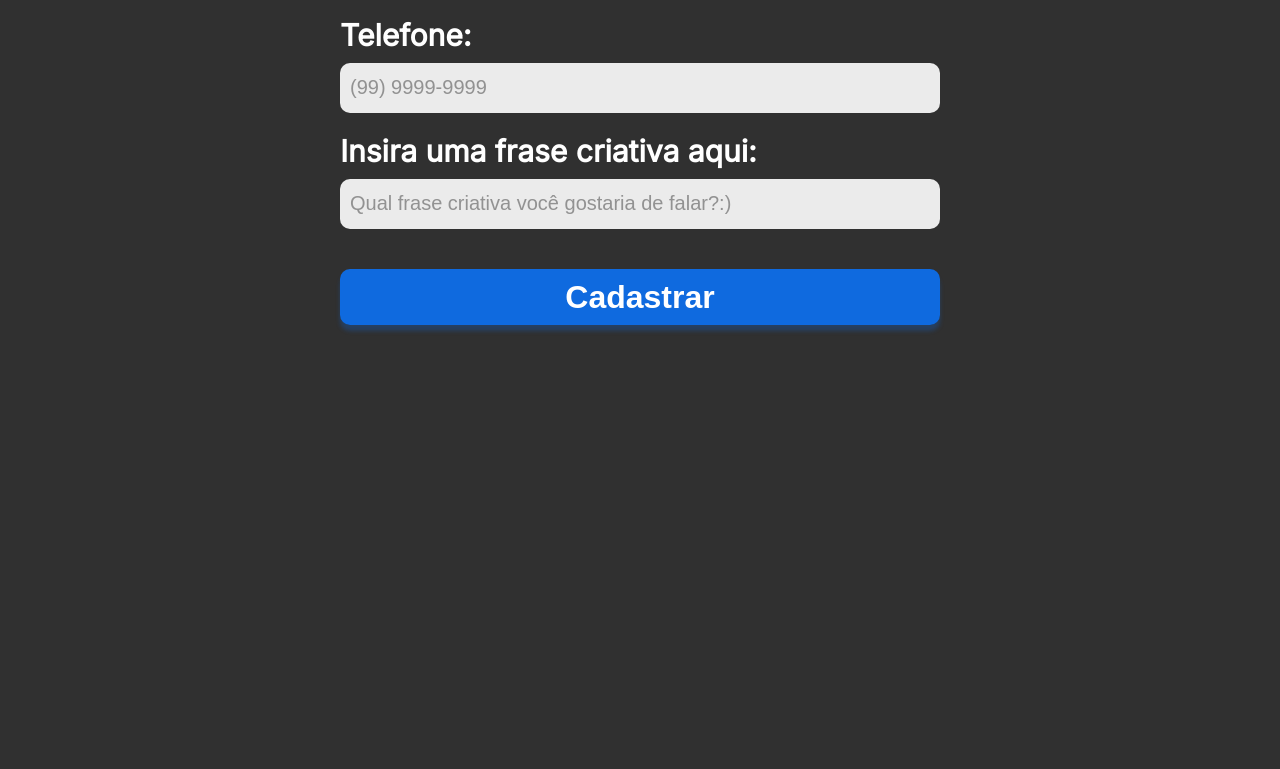
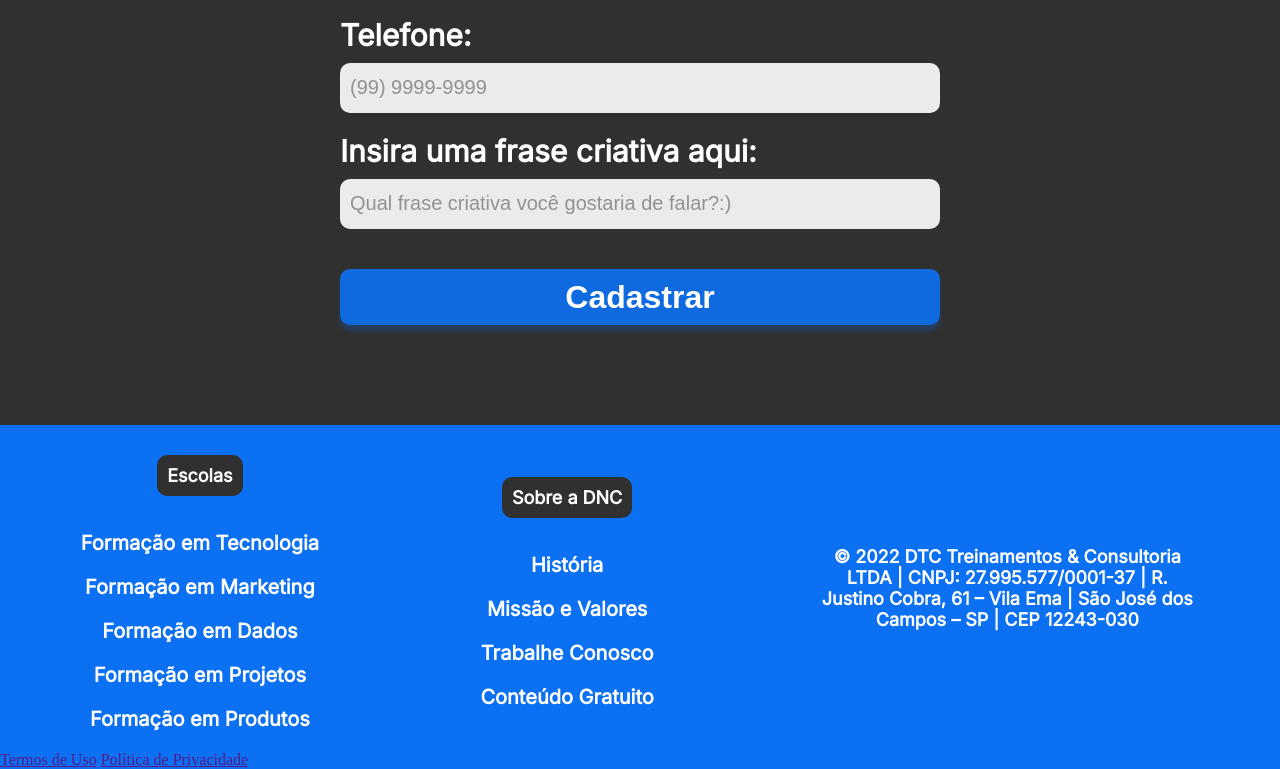
Before and after one commit to Gustavo1471/bootcamp-DNC, a plain HTML site: page index.html in a window 1280 px wide. Shown: the part 1162-1931 px from the top of the page. Before the commit the page ends 1587 px from the top, so only its background shows below. Drawn offline with Linux system fonts and the light colour scheme.

Commit message:
Estetilização do Footer s/ termos de uso

```diff
--- a/index.html
+++ b/index.html
@@ -78,5 +78,42 @@
 
         </form>
     </section>
+
+    <footer>
+        <div class="linha1">
+            <nav>
+                <h5>Escolas</h5>
+                <ul>
+                    <li><a href="">Formação em Tecnologia</a></li>
+                    <li><a href="">Formação em Marketing</a></li>
+                    <li><a href="">Formação em Dados</a></li>
+                    <li><a href="">Formação em Projetos</a></li>
+                    <li><a href="">Formação em Produtos</a></li>
+                </ul>
+            </nav>
+
+            <nav>
+                <h5>Sobre a DNC</h5>
+                <ul>
+                    <li><a href="">História</a></li>
+                    <li><a href="">Missão e Valores</a></li>
+                    <li><a href="">Trabalhe Conosco</a></li>
+                    <li><a href="">Conteúdo Gratuito</a></li>
+                </ul>
+            </nav>
+
+            <div class="endereco">
+                © 2022 DTC Treinamentos & Consultoria <br>
+                LTDA | CNPJ: 27.995.577/0001-37 | R. <br>
+                 Justino Cobra, 61 – Vila Ema | São José dos <br>
+                  Campos – SP | CEP 12243-030
+
+            </div>
+        </div>
+        <div class="linha2">
+            <a href="">Termos de Uso</a>
+            <a href="">Política de Privacidade</a>
+        </div>
+    </footer>
 </body>
 </html>
--- a/style.css
+++ b/style.css
@@ -54,7 +54,7 @@
 
     #principal button{
 
-        margin-right: 5%; /*Fazer Margin com "%" deixa o layout mais proporcional ao tamanho de tela*/
+        margin-right: 4%; /*Fazer Margin com "%" deixa o layout mais proporcional ao tamanho de tela*/
         background: var(--azul-dnc);
         border: 0px;
 
@@ -184,3 +184,71 @@
            box-shadow: 0px 6px 4px rgba(12, 112, 242, 0.25);
            border-radius: 10px;
         }
+
+        /* Footer */
+
+        footer{
+            width: 100%;
+            background-color: var(--azul-dnc);
+       }
+
+       footer .linha1{
+        display: flex;
+        justify-content: space-around;
+        align-items: center;
+       }
+
+       footer ul {
+        list-style: none;
+        margin: 0px;
+        padding: 0px;
+       }
+
+       footer nav{
+        display: flex;
+        flex-direction: column;
+        align-items:center;
+
+        height: 330;
+       }
+
+       footer h5{
+        text-align: center;
+        color: white;
+        font-weight: 800;
+        font-size: 18px;
+        font-family: var(--fonte-padrao);
+
+        background-color: var(--preto-dnc) ;
+        border-radius: 10px;
+
+        padding: 10px;
+        margin-bottom: 15px ;
+       }
+
+       footer ul li {
+        text-align: center;
+        font-size: 20px;
+        font-weight: 600;
+        font-family: var(--fonte-padrao);
+
+        margin: 20px 0px 20px 0px;
+       }
+
+       footer ul li a{
+        color: white;
+        text-decoration: none;
+       }
+
+       footer ul li a:hover{
+        color: var(--cinza-hover);
+       }
+
+       footer .endereco {
+        font-weight: 600;
+        font-size: 18px;
+        font-family: var(--fonte-padrao);
+        color: white;
+        text-align: center;
+        width: 30%;
+       }
```
